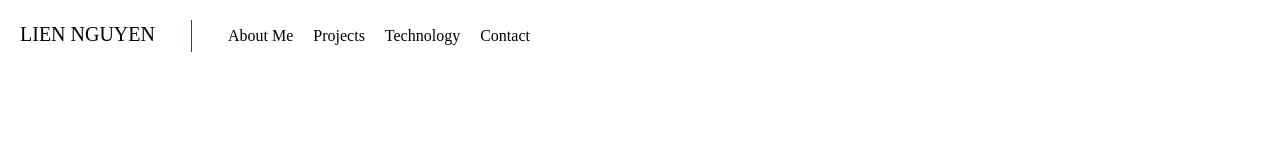
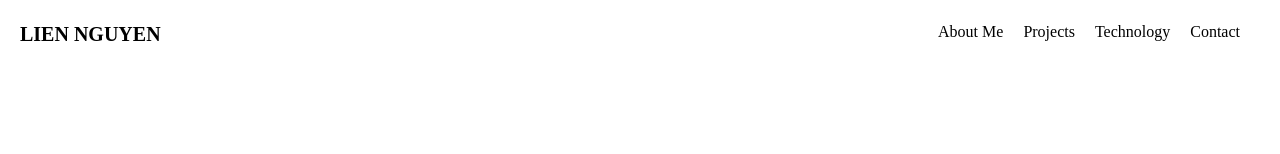
Before and after one commit to lienynn/lien-portfolio, a React (Create React App) app: page / in a window 1280 px wide. Shown: the top 154 px of the page. Built offline with nearby package versions, Linux system fonts and the light colour scheme.

Commit message:
shifted navbar to the right + changed font + rounded corners of project cards

```diff
--- a/package.json
+++ b/package.json
@@ -10,6 +10,7 @@
     "@testing-library/user-event": "^13.5.0",
     "react": "^18.2.0",
     "react-dom": "^18.2.0",
+    "react-pdf": "^6.2.2",
     "react-rough-notation": "^1.0.3",
     "react-scripts": "^5.0.1",
     "web-vitals": "^2.1.4"
--- a/src/App.js
+++ b/src/App.js
@@ -4,6 +4,7 @@ import Contact from "./components/Contact";
 import Navbar from "./components/Navbar";
 import Projects from "./components/Projects";
 import Skills from "./components/Skills";
+
 
 export default function App() {
   return (
--- a/src/components/About.jsx
+++ b/src/components/About.jsx
@@ -10,16 +10,16 @@ export default function About() {
         <div className="lg:flex-grow md:w-1/2 lg:pr-24 md:pr-16 flex flex-col md:items-start md:text-left mb-16 md:mb-0 items-center text-center">
         <h1 className="title-font sm:text-4xl text-2xl mb-4 font-medium text-black">
             Hi! I'm Lien, a
-            <RoughNotation type="highlight" show={true} color="#F3b8d7" animated="true"> fullstack developer </RoughNotation>
+            <RoughNotation type="highlight" show={true} color="#F3b8d7"> fullstack developer </RoughNotation>
             based in Montreal.
         </h1>
           <h2 className="title-font sm:text-2xl text-2xl mb-4 font-medium text-black">
             I'm passionate about telling
-            <RoughNotation type="highlight" show={true} color="#B8dbf3" animated="true">stories through code and design</RoughNotation>
+            <RoughNotation type="highlight" show={true} color="#B8dbf3">stories through code and design</RoughNotation>
           </h2>
           <h2 className="title-font sm:text-2xl text-2xl mb-4 font-medium text-black"> and love building thoughtful, user-friendly minimalistic applications.</h2>
           <p className="mb-8 leading-relaxed">
-          I have an <RoughNotation type="highlight" show={true} color="#DAF7BE" animated="true"> acuity for problem solving</RoughNotation> and as a lifelong learner - I am eager to continuously grow my skills in order to keep up to date with the fast-changing trends within the industry and further my skillset 🚀 👩🏻‍💻
+          I have an <RoughNotation type="highlight" show={true} color="#DAF7BE"> acuity for problem solving</RoughNotation> and as a lifelong learner - I am eager to continuously grow my skills in order to keep up to date with the fast-changing trends within the industry and further my skillset 🚀 👩🏻‍💻
           </p>
           <div className="flex justify-center">
             <a
--- a/src/components/Navbar.jsx
+++ b/src/components/Navbar.jsx
@@ -3,12 +3,15 @@ import React from "react";
 export default function Navbar() {
   return (
     <header className="bg-white md:sticky top-0 z-10">
-      <div className="container mx-auto flex flex-wrap p-5 flex-col md:flex-row justify-center">
-        <h1 className="title-font text-xl font-medium text-black mb-4 md:mb-0 pr-5">
+      <div className="container mx-auto flex flex-wrap p-5 flex-col md:flex-row justify-between">
+        <div>
+          <h1 className="title-font text-xl font-extrabold text-black mb-4 md:mb-0 pr-5">
               LIEN NGUYEN
           </h1>
-        <nav className="md:mr-auto md:ml-4 md:py-1 md:pl-4 md:border-l md:border-gray-700	flex flex-wrap items-center text-base">
-          <a href="#aboutme" className="ml-5 mr-5 hover:text-indigo-200">
+        </div>
+        <div>
+          <nav className="flex flex-wrap items-center text-base">
+            <a href="#about" className="ml-5 mr-5 hover:text-indigo-200">
               About Me
             </a>
             <a href="#projects" className="mr-5 hover:text-indigo-200">
@@ -17,14 +20,12 @@ export default function Navbar() {
             <a href="#skills" className="mr-5 hover:text-indigo-200">
               Technology
             </a>
-          {/* <a href="#" className="mr-5 hover:text-indigo-200">
-            Resume
-          </a> */}
             <a href="#contact" className="mr-5 hover:text-indigo-200">
               Contact
             </a>
           </nav>
         </div>
+      </div>
     </header>
   );
 }
--- a/src/components/Projects.jsx
+++ b/src/components/Projects.jsx
@@ -14,7 +14,7 @@ export default function Projects() {
           </p>
 
         </div>
-        <div className="flex flex-wrap -m-4">
+        <div className="flex flex-wrap -m-4 ">
           {projects.map((project) => (
             <a
               href={project.link}
@@ -23,10 +23,10 @@ export default function Projects() {
               <div className="flex relative">
                 <img
                   alt="gallery"
-                  className="absolute inset-0 w-full h-full object-cover object-center"
+                  className="absolute inset-0 w-full h-full object-cover object-center rounded-lg"
                   src={project.image}
                 />
-                <div className="grid-cols-2 h-15 w-15 px-8 py-10 relative z-10 w-full border-4 border-indigo-200 bg-indigo-200 opacity-0 hover:opacity-100">
+                <div className="grid-cols-2 h-15 w-15 px-8 py-10 relative z-10 w-full border-4 rounded-lg border-indigo-200 bg-indigo-200 opacity-0 hover:opacity-100">
                   <h2 className="tracking-widest text-sm title-font font-medium text-white mb-1">
                     {project.stack}
                   </h2>
--- a/src/index.css
+++ b/src/index.css
@@ -1,10 +1,9 @@
 @tailwind base;
 @tailwind components;
 @tailwind utilities;
-@import url('https://fonts.googleapis.com/css2?family=Rokkitt:wght@600&display=swap');
-
+@import url('https://fonts.googleapis.com/css2?family=Gaegu&display=swap');
 @layer base {
     html {
-        font-family: 'Rokkitt', serif;
+        font-family: 'Gaegu', cursive;
     }
   }
```
Also changed, not shown: 2 other files (tests, documents, lock files or other folders). Lines whose indentation alone changed are shown as unchanged.
